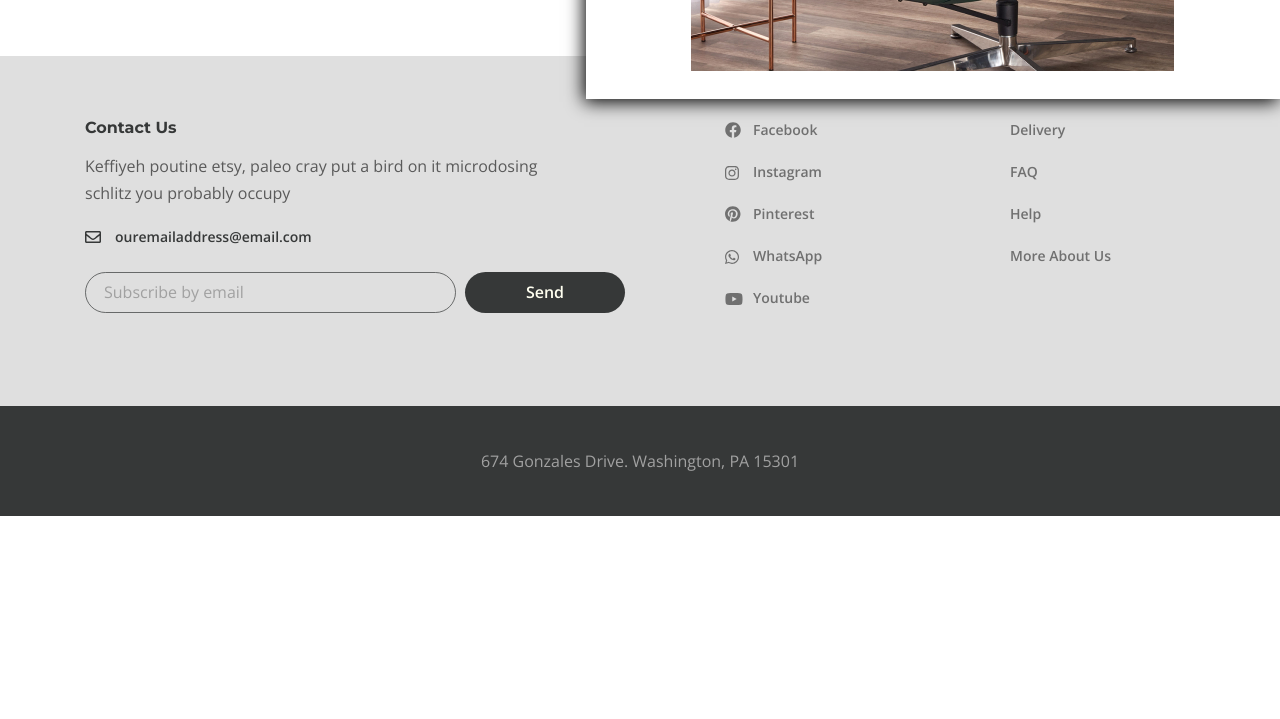
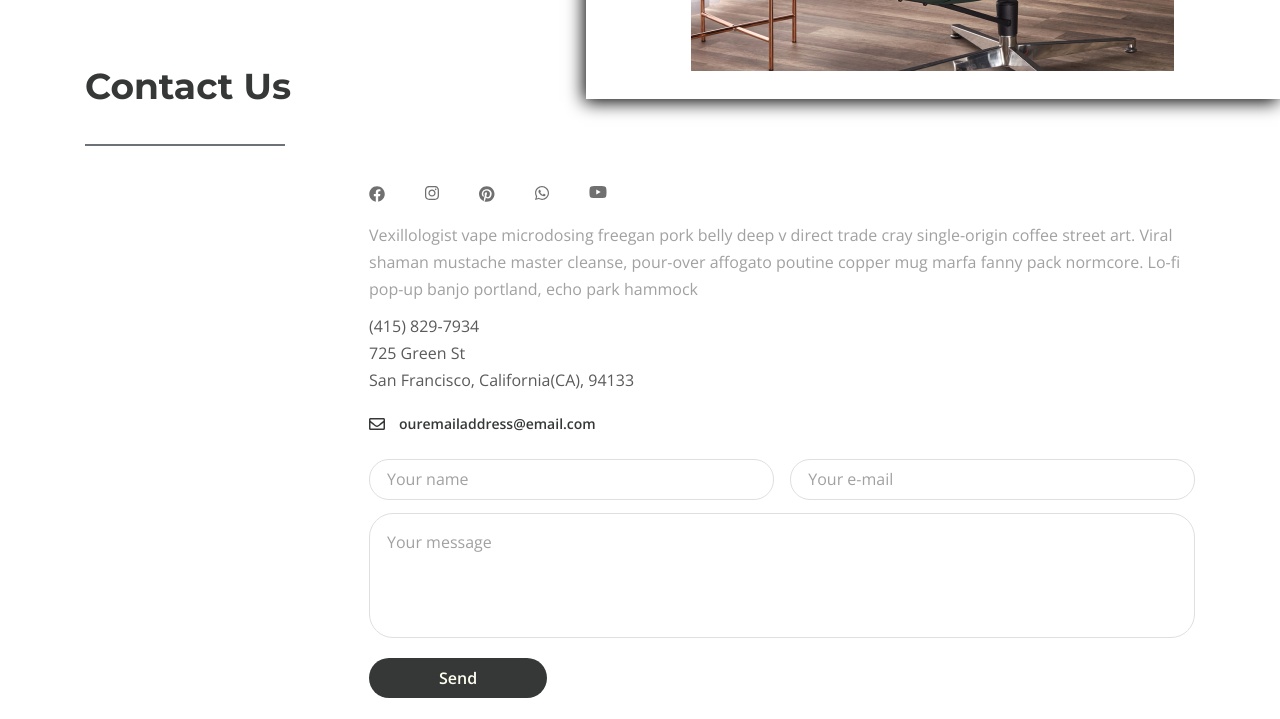
Before and after one commit to Barsoom-coder/desire, a website: page app/contacts.html in a window 1280 px wide. Shown: the part 701-1420 px from the top of the page. Before the commit the page ends 1217 px from the top, so only its background shows below. Drawn offline with nearby package versions, Linux system fonts and the light colour scheme; files whose address does not match are found by name.

Commit message:
added section contact

```diff
--- a/app/contacts.html
+++ b/app/contacts.html
@@ -24,9 +24,13 @@
                 </li>
               </ul>
             </nav>
-            <a class="logo" href="#"><img src="images/logo.png" alt="logo" /></a>
-            <nav class="menu">
-              <ul class="menu__list">
+            <a class="logo" href="#">
+              <img src="images/logo.png" alt=
+              "logo" /></a>
+            <nav
+            cla  s="menu">
+              <ul   class="m
+              e  nu__list">
                 <li class="menu__list-item">
                   <a class="menu__list-link" href="#">Blog</a>
                 </li>
@@ -69,7 +73,52 @@
           <iframe src="https://www.google.com/maps/embed?pb=!1m18!1m12!1m3!1d8255.802567439896!2d-122.41768295685652!3d37.800566415002834!2m3!1f0!2f0!3f0!3m2!1i1024!2i768!4f13.1!3m3!1m2!1s0x808580f18d8c6ea7%3A0x5d7f53fb70a3a903!2zNzI1IEdyZWVuIFN0LCBTYW4gRnJhbmNpc2NvLCBDQSA5NDEzMywg0KHQqNCQ!5e0!3m2!1sru!2sru!4v1619448065238!5m2!1sru!2sru" width="100%" height="578" style="border:0;" allowfullscreen="" loading="lazy"></iframe>
         </div>
 
+        <section class="contact">
+          <div class="container">
+            <h3 class="contact__title">Contact Us</h3>
+            <ul class="contact__social">
+              <li class="contact__social-item">
+                <a href="#" class="contact__social-link">
+                  <img class="contact__social-img" src="images/facebook.svg" alt="facebook">
+                </a>
+              </li>
+              <li class="contact__social-item">
+                <a href="#" class="contact__social-link">
+                  <img class="contact__social-img" src="images/instagram.svg" alt="instagram">
+                </a>
+              </li>
+              <li class="contact__social-item">
+                <a href="#" class="contact__social-link">
+                  <img class="contact__social-img" src="images/pinterest.svg" alt="pinterest">
+                </a>
+              </li>
+              <li class="contact__social-item">
+                <a href="#" class="contact__social-link">
+                  <img class="contact__social-img" src="images/whatsapp.svg" alt="whatsapp">
+                </a>
+              </li>
+              <li class="contact__social-item">
+                <a href="#" class="contact__social-link">
+                  <img class="contact__social-img" src="images/youtube.svg" alt="youtube">
+                </a>
+              </li>
+            </ul>
 
+            <div class="contact__box">
+              <p class="contact__text">Vexillologist vape microdosing freegan pork belly deep v direct trade cray single-origin coffee street art. Viral shaman mustache master cleanse, pour-over affogato poutine copper mug marfa fanny pack normcore. Lo-fi pop-up banjo portland, echo park hammock</p>
+              <a class="contact__phone" href="tel:+14158297934">(415) 829-7934</a>
+              <div class="contact__st">725 Green St</div>
+              <div class="contact__city">San Francisco, California(CA), 94133 </div>
+              <a class="info-email" href="mailto:ouremailaddress@email.com">ouremailaddress@email.com</a>
+            </div>
+            <form class="contact__form">
+              <input class="contact__form-input" placeholder="Your name" type="text">
+              <input class="contact__form-input" placeholder="Your e-mail" type="email">
+              <textarea class="contact__form-area" placeholder="Your message"></textarea>
+              <button class="contact__form-btn" type="submit">Send</button>
+            </form>
+          </div>
+        </section>
 
       </main>
       <footer class="footer">
@@ -81,7 +130,7 @@
                 <p class="footer__info-text">
                   Keffiyeh poutine etsy, paleo cray put a bird on it microdosing schlitz you probably occupy
                 </p>
-                <a class="footer__info-email" href="mailto:ouremailaddress@email.com">ouremailaddress@email.com</a>
+                <a class="info-email" href="mailto:ouremailaddress@email.com">ouremailaddress@email.com</a>
                 <div class="footer__form">
                   <input class="footer__form-input" type="email" placeholder="Subscribe by email" />
                   <button class="footer__form-button" type="submit">Send</button>
--- a/app/scss/_global.scss
+++ b/app/scss/_global.scss
@@ -59,3 +59,22 @@ body {
 		}
 	}
 }
+
+.info-email {
+	display: inline-block;
+	font-weight: 600;
+	font-size: 14px;
+	color: $title;
+	padding-left: 30px;
+	margin-bottom: 22px;
+	position: relative;
+	&::before {
+		position: absolute;
+		content: '';
+		background-image: url(../images/envelope.svg);
+		left: 0;
+		top: 8px;
+		width: 16px;
+		height: 12px;
+	}
+}
--- a/app/scss/style.scss
+++ b/app/scss/style.scss
@@ -74,24 +74,6 @@
 	&__info-text {
 		margin-bottom: 16px;
 		max-width: 475px;
-	}
-	&__info-email {
-		display: inline-block;
-		font-weight: 600;
-		font-size: 14px;
-		color: $title;
-		padding-left: 30px;
-		margin-bottom: 22px;
-		position: relative;
-		&::before {
-			position: absolute;
-			content: '';
-			background-image: url(../images/envelope.svg);
-			left: 0;
-			top: 8px;
-			width: 16px;
-			height: 12px;
-		}
 	}
 	&__form {
 		display: flex;
@@ -734,3 +716,96 @@
 	margin-top: -53px;
 	margin-bottom: 50px;
 }
+
+.contact {
+	margin-bottom: 100px;
+	&__title {
+		color: $title;
+		@extend %title-font;
+		line-height: 60px;
+		font-size: 36px;
+		padding-bottom: 30px;
+		margin-bottom: 40px;
+		position: relative;
+		&::after {
+			position: absolute;
+			content: '';
+			left: 0;
+			right: 0;
+			bottom: 0;
+			background: #6D7278;
+			width: 200px;
+			height: 2px;
+		}
+	}
+	.contact__social {
+		padding-left: 284px;
+		display: flex;
+		margin-bottom: 20px;
+	}
+	&__social-item + .contact__social-item {
+		padding-left: 40px;
+	}
+	&__form {
+		padding-left: 284px;
+	}
+	&__text {
+		color: #A1A1A1;
+		margin-bottom: 10px;
+	}
+	&__city {
+		margin-bottom: 16px;
+	}
+	&__phone {
+		color: $defolt;
+	}
+	&__box {
+		padding-left: 284px;
+	}
+	&__form {
+		display: flex;
+		justify-content: space-between;
+		flex-wrap: wrap;
+	}
+	&__form-input {
+		border: 1px solid #DFDFDF;
+		border-radius: 20px;
+		padding: 6px 17px;
+		margin-bottom: 13px;
+		width: 49%;
+		&::placeholder {
+			font-size: 16px;
+			color: #A1A1A1;
+			line-height: 28px;
+			font-family: 'Open Sans', sans-serif;
+			font-weight: 400;
+		}
+	}
+	&__form-area {
+		border: 1px solid #DFDFDF;
+		border-radius: 24px;
+		padding: 14px 17px;
+		width: 100%;
+		min-height: 125px;
+		resize: none;
+		margin-bottom: 20px;
+		&::placeholder {
+			font-size: 16px;
+			color: #A1A1A1;
+			line-height: 28px;
+			font-family: 'Open Sans', sans-serif;
+			font-weight: 400;
+		}
+	}
+	&__form-btn {
+		border: none;
+		background-color: $title;
+		color: #fffff0;
+		font-weight: 600;
+		line-height: 28px;
+		padding: 6px 70px;
+		cursor: pointer;
+		font-size: 16px;
+		border-radius: 21px;
+	}
+}
```
Also changed, not shown: app/css/style.min.css.
